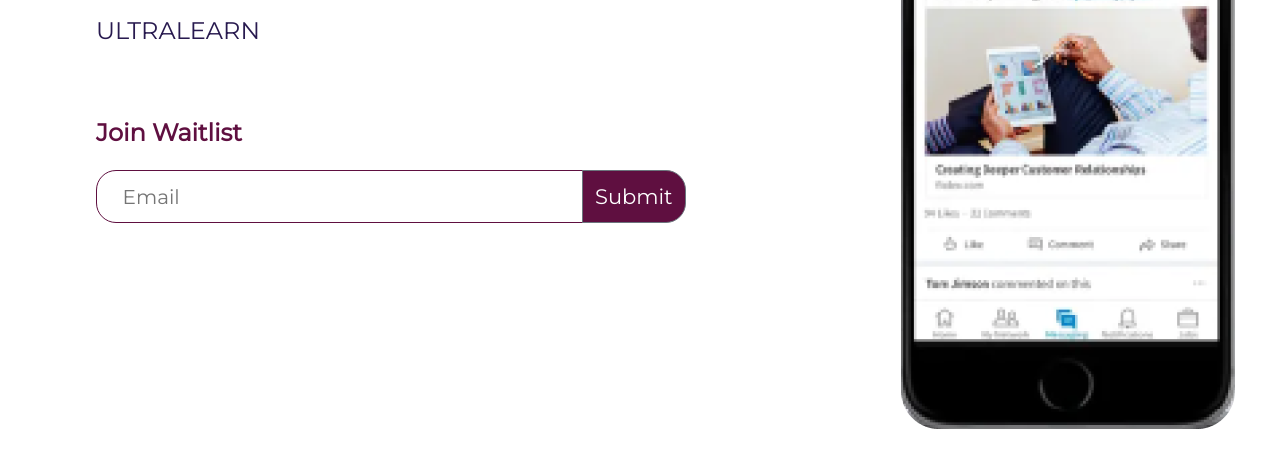
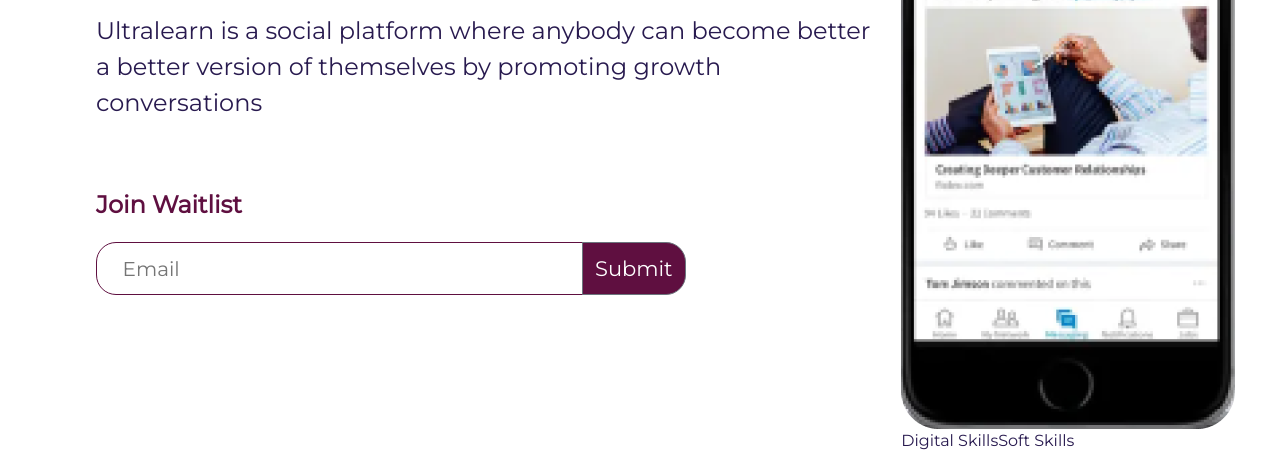
Before and after one commit to UltraLEARN/New-Landing-Page, a plain HTML site: page index.html in a window 1280 px wide. Shown: the part 357-810 px from the top of the page. Drawn offline with nearby package versions, Linux system fonts and the light colour scheme.

Commit message:
Update index.html

```diff
--- a/index.html
+++ b/index.html
@@ -16,7 +16,7 @@
     <nav class="navbar navbar-light" style="background-color: white;">
         <!-- Navbar content -->
         <div class="head">
-            <img src="Rectangle 584.png">UltraLEARN
+            <img src="Rectangle 584.png"alt ="ultralearn">UltraLEARN
         </div>
         <ul class="nav justify-content-center text-center">
             <li class="nav-item">
@@ -29,17 +29,18 @@
               <a class="nav-link" href="#">Contact Us</a>
             </li>
         </ul>
-        <button class="btn-lg">Join Waitlist</button>
+        <button class="btn-lg ">Join Waitlist</button>
       </nav>
       <!--main content-->
       <main>
         <div class="row">
-        <div class="col-8 col-2-sm txtsction">
+        <div class="col-8 col-12-sm txtsction">
             <!--Explore Growth Conversations-->
             <div class="toptext">
             <p class="exploretext">Explore Growth</p>
             <p class="exploretext">Conversations</p>
-            <p class="ULTRALEARN">ULTRALEARN</p>
+            <p class="ULTRALEARN">Ultralearn is a social platform where anybody can become better a better version of themselves by promoting growth conversations</p>
+
         </div>
         <!--JOIN WAITLIST-->
         <div class="join">
@@ -48,15 +49,19 @@
         <!-- FORM -->
         <div>
             <div class="input-group col-8">
-                <input type="email" class="form-control-xxl" placeholder="Email" aria-label="Recipient's username" aria-describedby="button-addon2">
-                <button class="btn btn-outline-secondary" type="button" id="button-addon2">Submit</button>
+                <input type="email" class="form-control-xxl" placeholder="Email"aria-label="Recipient's username" aria-describedby="button-addon2"required>
+                <button class="btn btn-outline-secondary" type="button" id="button-addon2"class="Submitbtn">Submit</button>
               </div>
         </div>
         </div>
         <!-- image -->
-        <div class="col col-2-sm">
-            <img src="social-media-ads-27 2.png" class="image"/>
+        <div class="col">
+          <div>
+            <img src="social-media-ads-27 2.png" class="image"alt="image"/> <span class="skills">Digital Skills</span><span class="skills2">Soft Skills</span>
+               </div>
         </div>
         </div>
       </main>
+      <script src="index.js">
+      </script>
 </body>
```
